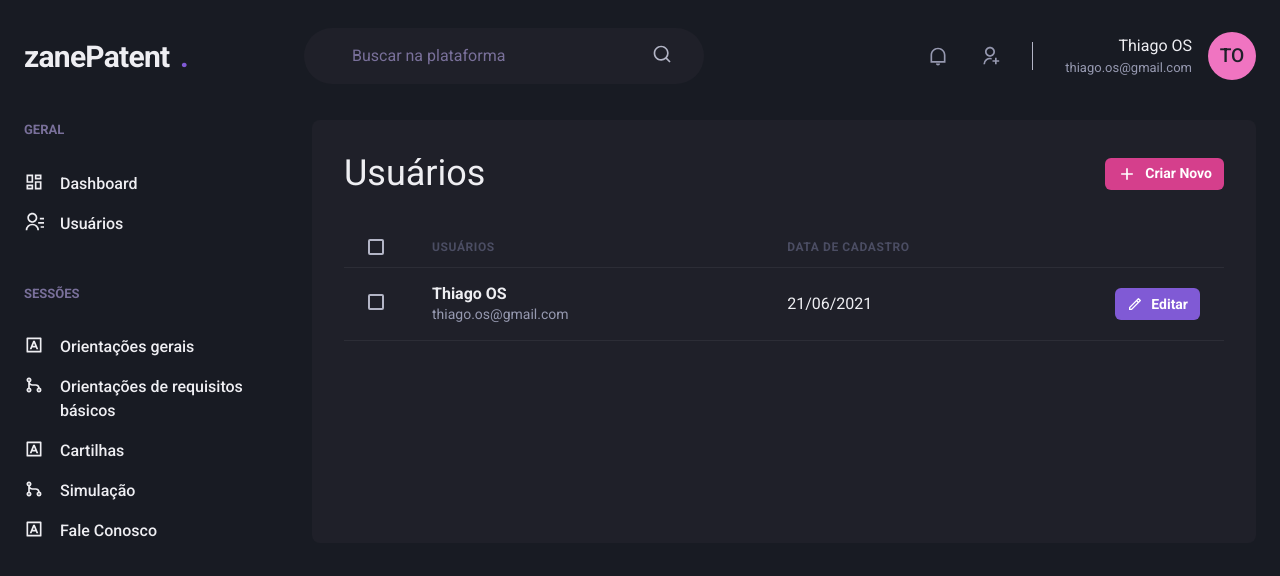
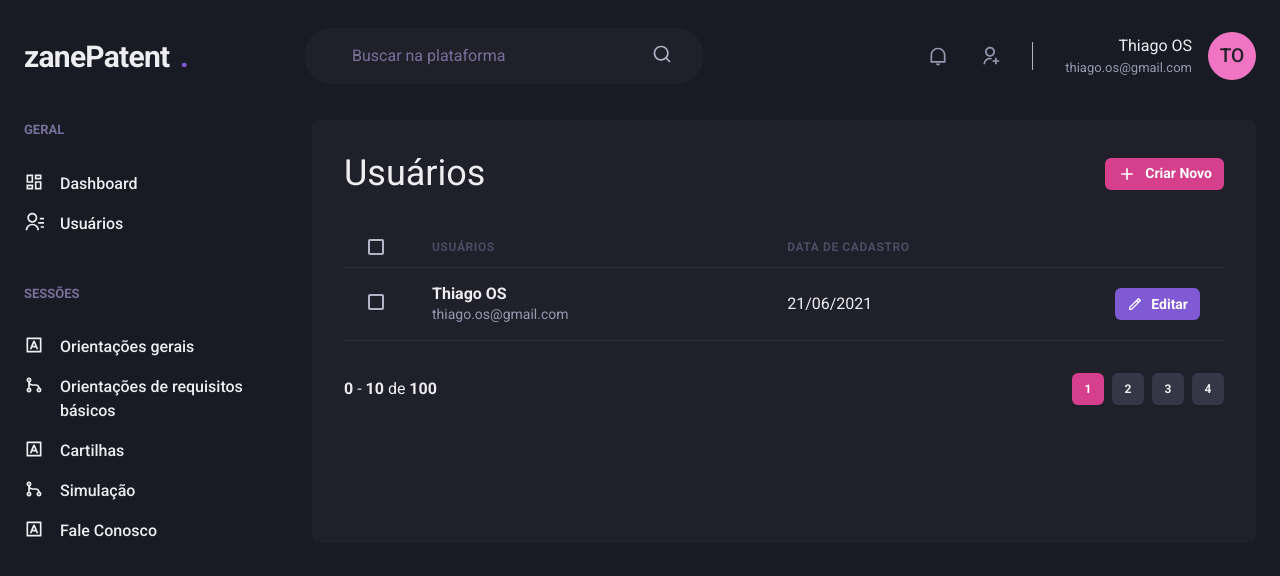
Before and after one commit to thiagoos16/zane-patent-admin, a Next.js app: page /users in a window 1280 px wide. Shown: the top 576 px of the page. Built offline with nearby package versions, Linux system fonts and the light colour scheme.

Commit message:
add pagination component

```diff
--- /dev/null
+++ b/src/components/Pagination.tsx
@@ -0,0 +1,69 @@
+import { Stack, Button, Box } from "@chakra-ui/react";
+
+export function Pagination() {
+    return (
+        <Stack
+            direction= "row"
+            mt="8"
+            justify="space-between"
+            align="center"
+            spacing="6"
+        >
+            <Box>
+                <strong>0</strong> - <strong>10</strong> de  <strong>100</strong>
+            </Box>
+
+            <Stack direction="row" spacing="2">
+                <Button
+                    size="sm"
+                    fontSize="xs"
+                    width="4"
+                    colorScheme="pink"
+                    disabled
+                    _disabled={{
+                        bg: 'pink.500',
+                        cursor: 'default'
+                    }}
+                >
+                    1
+                </Button>
+
+                <Button
+                    size="sm"
+                    fontSize="xs"
+                    width="4"
+                    bg="gray.700"
+                    _hover={{
+                        bg: 'gray.500'
+                    }}
+                >
+                    2
+                </Button>
+
+                <Button
+                    size="sm"
+                    fontSize="xs"
+                    width="4"
+                    bg="gray.700"
+                    _hover={{
+                        bg: 'gray.500'
+                    }}
+                >
+                    3
+                </Button>
+
+                <Button
+                    size="sm"
+                    fontSize="xs"
+                    width="4"
+                    bg="gray.700"
+                    _hover={{
+                        bg: 'gray.500'
+                    }}
+                >
+                    4
+                </Button>
+            </Stack>
+        </Stack>
+    )
+}
--- a/src/pages/users/index.tsx
+++ b/src/pages/users/index.tsx
@@ -4,6 +4,7 @@ import { Header } from "../../components/Header";
 import { Sidebar } from "../../components/Sidebar";
 
 import { RiAddLine, RiPencilLine } from "react-icons/ri";
+import { Pagination } from "../../components/Pagination";
 
 export default function UserList() {
     return (
@@ -65,6 +66,8 @@ export default function UserList() {
                             </Tr>
                         </Tbody>
                     </Table>
+
+                    <Pagination />
                 </Box>
             </Flex>
         </Box>
```
